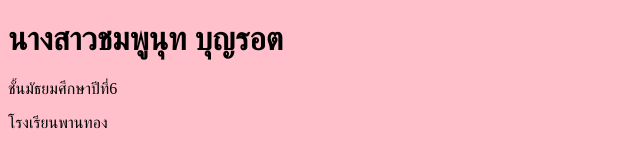
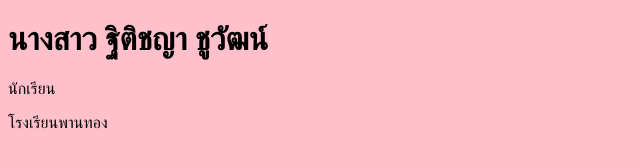
Before and after one commit to 16354-lgtm/Portfolio, a plain HTML site: page index.html in a window 1280 px wide. Shown: the whole page, without its empty margins (0-640 px from the left). Drawn offline with Linux system fonts and the light colour scheme.

Commit message:
Update index.html

```diff
--- a/index.html
+++ b/index.html
@@ -4,8 +4,8 @@
    <title>Portfolio Thitichaya</title>
 </head>
 <body bgcolor="pink">
-<h1>นางสาวชมพูนุท บุญรอต</h1>
-<p>ชั้นมัธยมศึกษาปีที่6</p>
+<h1>นางสาว ฐิติชญา ชูวัฒน์</h1>
+<p>นักเรียน</p>
 <p>โรงเรียนพานทอง</p>
 </body>
 </html>
```
